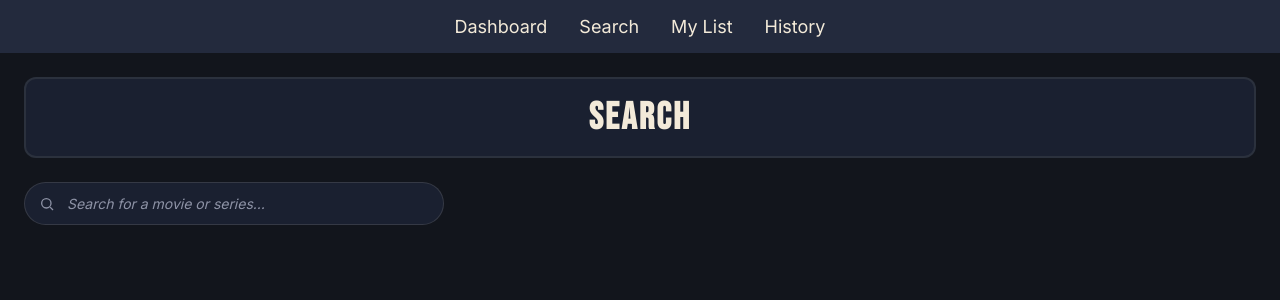
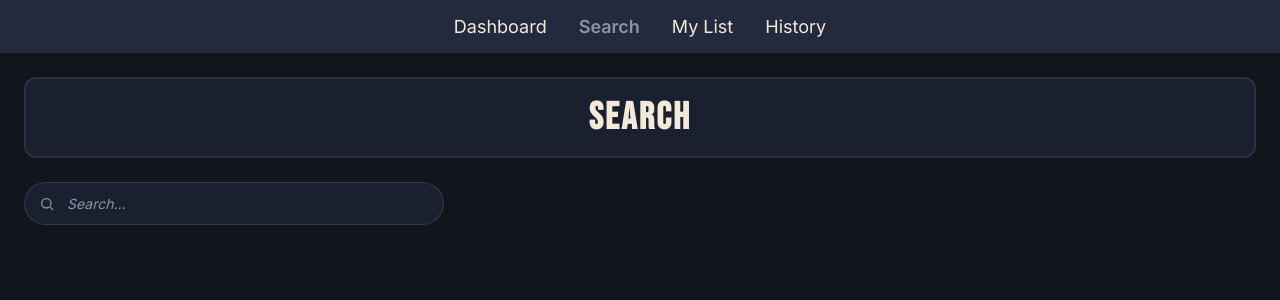
Before and after one commit to OskariE/movie-and-series-tracker, a React (Vite) app in the folder frontend/: page /search in a window 1280 px wide. Shown: the top 300 px of the page. Built offline with nearby package versions, Linux system fonts and the light colour scheme; no server answers.

Commit message:
added imdbid to title schema, seperated searchbar into its own component and made the navmenu highlight the active link.

```diff
--- a/frontend/src/App.css
+++ b/frontend/src/App.css
@@ -100,6 +100,11 @@
     color: var(--text-muted);
 }
 
+.navmenu a.active {
+    color: var(--text-muted);
+    font-weight: bold;
+}
+
 .header {
     background: var(--bg-panel);
     border-radius: 12px;
@@ -108,7 +113,7 @@
     border: 2px solid var(--border-color);
 }
 
-.dashboard {
+.base {
     padding: 24px 24px 48px;
     min-height: 100%;
 }
@@ -306,7 +311,9 @@
     filter: saturate(0.6);
 }
 
-.empty-row.compact {
+
+.empty-row-compact {
+    font-family: "Inter", sans-serif;
     padding: 8px;
     font-size: 16px;
     color: var(--text-muted);
--- a/frontend/src/components/NavMenu.jsx
+++ b/frontend/src/components/NavMenu.jsx
@@ -4,16 +4,16 @@ const NavMenu = () => {
     return (
         <div>
         <nav className="navmenu">
-            <NavLink to="/" className='menu-item'>
+            <NavLink to="/" className={({ isActive }) => (isActive ? 'active' : '')}>
                 Dashboard
             </NavLink>
-            <NavLink to="/search" className='menu-item'>
+            <NavLink to="/search" className={({ isActive }) => (isActive ? 'active' : '')}>
                 Search
             </NavLink>
-            <NavLink to="/my-list" className='menu-item'>
+            <NavLink to="/my-list" className={({ isActive }) => (isActive ? 'active' : '')}>
                 My List
             </NavLink>
-            <NavLink to="/history" className='menu-item'>
+            <NavLink to="/history" className={({ isActive }) => (isActive ? 'active' : '')}>
                 History
             </NavLink>
         </nav>
--- a/frontend/src/components/SearchBar.jsx
+++ b/frontend/src/components/SearchBar.jsx
@@ -1,6 +1,6 @@
-const SearchBar = ({ searchTerm, setSearchTerm }) => {
+const SearchBar = ({ query, setQuery }) => {
   const handleInputChange = (event) => {
-    setSearchTerm(event.target.value);
+    setQuery(event.target.value);
   };
 
   return (
@@ -8,7 +8,7 @@ const SearchBar = ({ searchTerm, setSearchTerm }) => {
       <input className="search-bar"
         type="text"
         placeholder="Search..."
-        value={searchTerm}
+        value={query}
         onChange={handleInputChange}
       />
     </div>
--- a/frontend/src/main.jsx
+++ b/frontend/src/main.jsx
@@ -1,11 +1,8 @@
-import { StrictMode } from 'react'
 import { createRoot } from 'react-dom/client'
 import './index.css'
 import './App.css'
 import App from './App.jsx'
 
 createRoot(document.getElementById('root')).render(
-  <StrictMode>
-    <App />
-  </StrictMode>,
+  <App />
 )
--- a/frontend/src/pages/Frontpage.jsx
+++ b/frontend/src/pages/Frontpage.jsx
@@ -58,7 +58,7 @@ export default function Dashboard() {
   }
 
   return (
-    <div className="dashboard">
+    <div className="base">
       <header className="header">
         <div className="header-row">
           <h1 className="header-title">Dashboard</h1>
@@ -75,7 +75,7 @@ export default function Dashboard() {
       <section className="reel">
         <h2 className="label">Continue Watching</h2>
         {watchingNow.length === 0 ? (
-          <p className="empty-row">Add a movie or series to get started.</p>
+          <p className="empty-row-compact">Add a movie or series to get started.</p>
         ) : (
           <div className="title-grid">
             {watchingNow.map((t) => (
@@ -89,7 +89,7 @@ export default function Dashboard() {
         <section className="reel">
           <h2 className="label">Up Next</h2>
           {planned.length === 0 ? (
-            <p className="empty-row compact">The queue is clear.</p>
+            <p className="empty-row-compact">The queue is clear.</p>
           ) : (
             <ul className="up-next-list">
               {planned.map((t) => (
@@ -107,7 +107,7 @@ export default function Dashboard() {
         <section className="reel">
           <h2 className="label">Recently Completed</h2>
           {completed.length === 0 ? (
-            <p className="empty-row compact">Nothing finished yet.</p>
+            <p className="empty-row-compact">Nothing finished yet.</p>
           ) : (
             <ul className="up-next-list">
               {completed.map((t) => (
--- a/frontend/src/pages/Searchpage.jsx
+++ b/frontend/src/pages/Searchpage.jsx
@@ -1,12 +1,23 @@
 import { useEffect, useState } from 'react';
 import searchTitles from '../services/searchTitles.js';
 import localTitlesService from '../services/localTitles.js';
+import SearchBar from '../components/SearchBar.jsx'
 
 export default function SearchPage() {
   const [query, setQuery] = useState('');
   const [results, setResults] = useState([]);
   const [loading, setLoading] = useState(false);
   const [addedIds, setAddedIds] = useState([]);
+
+  useEffect(() => {
+      localTitlesService.getAll().then(a =>
+      setAddedIds(a.map(t => t.imdbID)))
+    }, [])
+
+  useEffect(() => {
+    console.log(addedIds)
+    }, [addedIds])
+
   useEffect(() => {
     if (!query.trim()) {
       setResults([]);
@@ -17,16 +28,14 @@ export default function SearchPage() {
       setLoading(true);
       try {
         const res = await searchTitles.search(query);
-        console.log('Search response:', res);
         setResults(res);
-        console.log(results)
       } catch (err) {
         console.error('Search failed', err);
         setResults([]);
       } finally {
         setLoading(false);
       }
-    }, 300);
+    }, 450);
 
     return () => clearTimeout(timeout);
   }, [query]);
@@ -41,10 +50,10 @@ export default function SearchPage() {
         episodesWatched: result.Type === 'series' ? 0 : undefined,
         progressPct: result.Type === 'movie' ? 0 : undefined,
         runTime: result.Runtime,
-        poster: result.Poster
+        poster: result.Poster,
+        imdbID: result.imdbID
       }
 
-      console.log('Adding title with data:', titleData);
       const res = await localTitlesService.create(titleData);
       if (res) {
         setAddedIds((prev) => [...prev, result.imdbID]);
@@ -56,25 +65,21 @@ export default function SearchPage() {
 
 
   return (
-    <div className="dashboard">
+    <div className="base">
       <header className="header">
         <div className="header-row">
           <h1 className="header-title">Search</h1>
         </div>
       </header>
-
-      <input
-        className="search-bar"
-        type="text"
-        placeholder="Search for a movie or series…"
-        value={query}
-        onChange={(e) => setQuery(e.target.value)}
+      <SearchBar
+        query={query}
+        setQuery={setQuery}
       />
 
-      {loading && <p className="empty-row compact">Searching…</p>}
+      {loading && <p className="empty-row-compact">Searching…</p>}
 
       {!loading && query && !results.imdbID && (
-        <p className="empty-row compact">No matches for "{query}".</p>
+        <p className="empty-row-compact">No matches for "{query}".</p>
       )}
       {results.imdbID && (
       <ul className="search-results">
```
Also changed, not shown: 2 other files (tests, documents, lock files or other folders).
